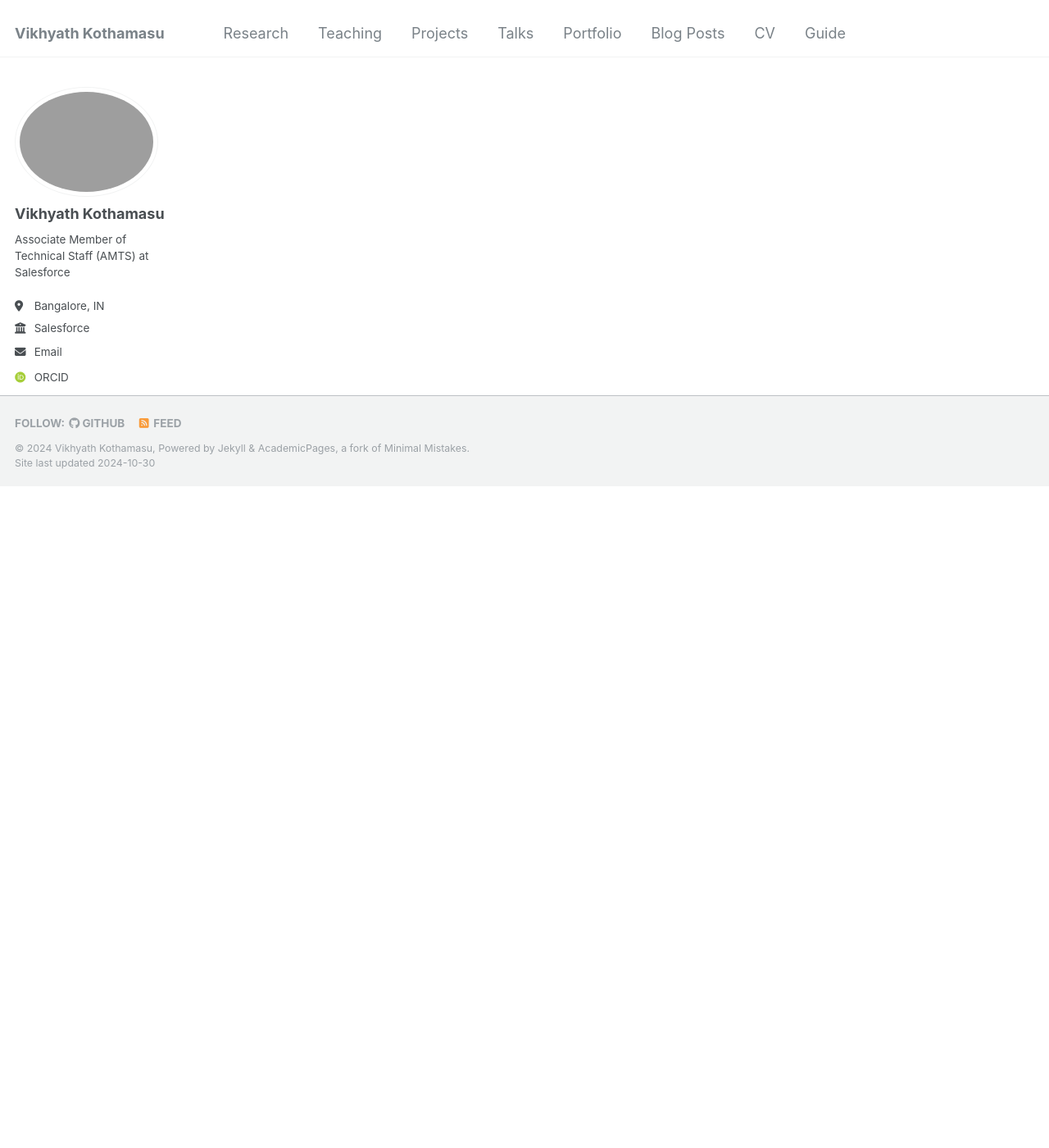
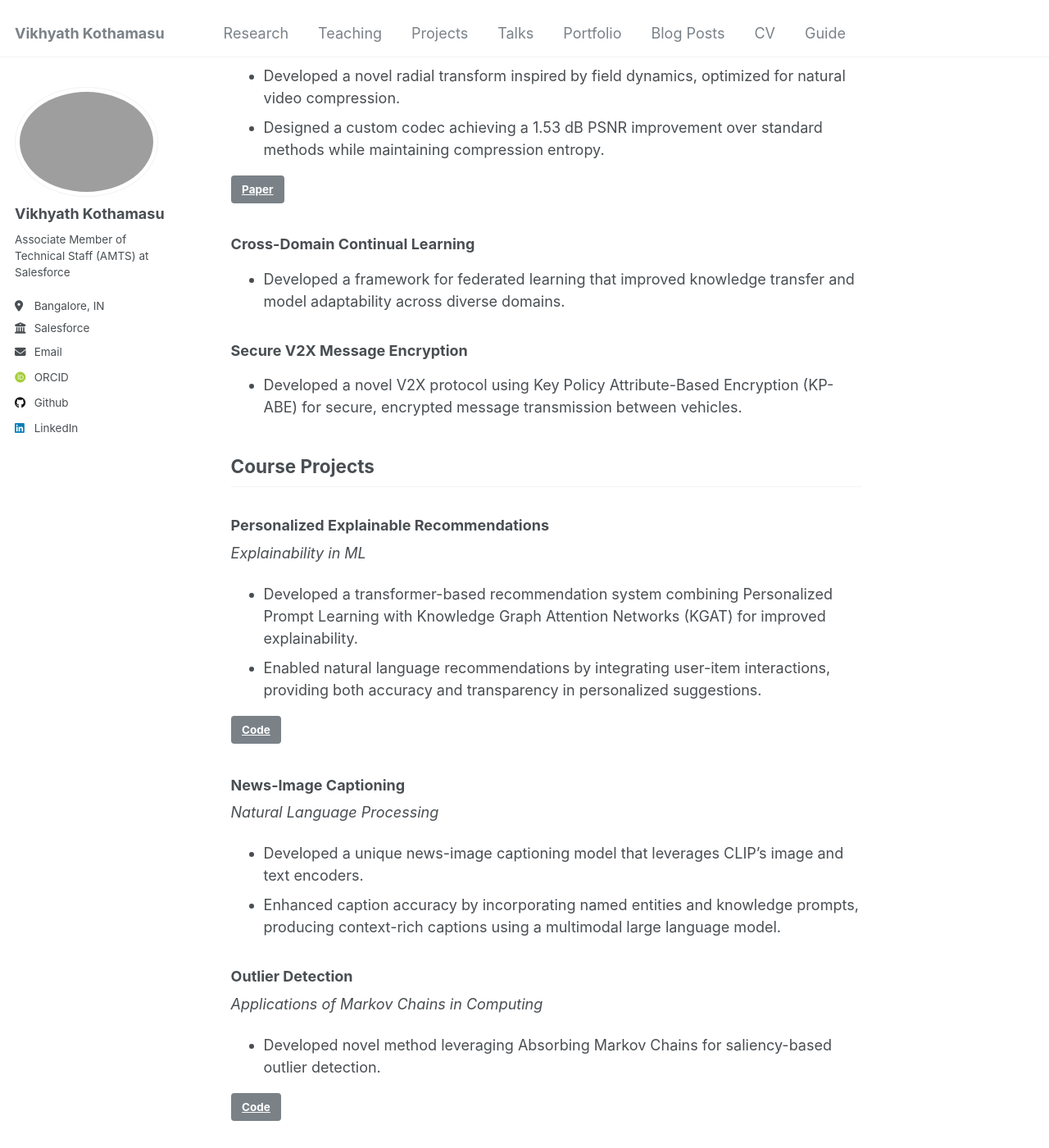
Before and after one commit to Vikhyath-vec/vikhyath-vec.github.io, a Jekyll site: the page built from _pages/projects.md, in a window 1280 px wide and 1400 px high, scrolled down 807 px. Shown: the whole window at 82% size. Built offline with Jekyll 4.4.1, drawn with Linux system fonts in a browser that asks for light colours; some web fonts are replaced; some of the changed text lies outside the part shown.

Commit message:
added projects

```diff
--- a/_pages/projects.md
+++ b/_pages/projects.md
@@ -12,3 +12,75 @@ redirect_from:
 
 * Designed multimodal algorithms based on CLIP and Swin Transformer architectures to classify faint & compact galaxies, stars, and quasars.
 * Integrated five-channel image data with photometric features to enhance feature representation and improve classification robustness.
+
+### Adversarial Machine Learning for Autonomous Vehicles
+
+* Explored and tested over 10 unique physical adversarial attack strategies on image classification models used in autonomous vehicles.
+* Developed targeted defense mechanisms, enhancing model robustness in simulated autonomous environments.
+
+### 3D Multi-Object Tracking
+
+* Built a transformer-based joint detection and tracking model for autonomous navigation.
+* Integrated 3D LiDAR and camera data using clustering and target proposal techniques to improve multi-sensor fusion and accuracy.
+
+### Video Compression
+
+* Developed a novel radial transform inspired by field dynamics, optimized for natural video compression.
+* Designed a custom codec achieving a 1.53 dB PSNR improvement over standard methods while maintaining compression entropy.
+
+[Paper](/files/SPL.pdf){: .btn}
+
+### Cross-Domain Continual Learning
+
+* Developed a framework for federated learning that improved knowledge transfer and model adaptability across diverse domains.
+
+### Secure V2X Message Encryption
+
+* Developed a novel V2X protocol using Key Policy Attribute-Based Encryption (KP-ABE) for secure, encrypted message transmission between vehicles.
+
+## Course Projects
+
+### Personalized Explainable Recommendations
+*Explainability in ML*
+
+* Developed a transformer-based recommendation system combining Personalized Prompt Learning with Knowledge Graph Attention Networks (KGAT) for improved explainability.
+* Enabled natural language recommendations by integrating user-item interactions, providing both accuracy and transparency in personalized suggestions.
+
+[Code](https://github.com/Vikhyath-vec/VikAmanXML){: .btn}
+
+### News-Image Captioning
+*Natural Language Processing*
+
+* Developed a unique news-image captioning model that leverages CLIP’s image and text encoders.
+* Enhanced caption accuracy by incorporating named entities and knowledge prompts, producing context-rich captions using a multimodal large language model.
+
+### Outlier Detection
+*Applications of Markov Chains in Computing*
+
+* Developed novel method leveraging Absorbing Markov Chains for saliency-based outlier detection.
+
+[Code](https://github.com/shreyak5/outlier-detection-using-amc){: .btn}
+
+### Exploring Neural Network Robustness through Benford's Law
+*Data Science Analysis*
+
+* Investigated the relationship between Neural Network parameter distributions and generalization using Benford’s Law (BL) as a naturalness measure.
+* Introduced the Model Enthalpy (MLH) metric to assess closeness to BL, showing its strong correlation with Validation Accuracy and robustness properties.
+* Demonstrated MLH’s potential as an alternative to Validation Accuracy for Early Stopping, achieving better test accuracy without needing a validation set.
+
+[Code](https://github.com/Vikhyath-vec/Adversarial-Neural-Networks-Benfords-Law){: .btn}
+
+### Automated Postal Record-Keeping
+*Software Development Fundamentals*
+
+* Developed a text recognition system that replaced manual entry, reducing daily bookkeeping time by 85%.
+
+[Code](https://github.com/GouthamSai22/pras){: .btn}
+
+### Tangent - A vector graphics programming language
+*Compilers*
+
+* A statically typed, object-oriented language built to create complex vector graphics like Bézier curves and polygons directly on SVGs.
+* Designed from scratch using Flex and Bison
+
+[Code](https://github.com/IITH-COMPILERS2/compilers-2-project-team-4-aug22){: .btn}
```
